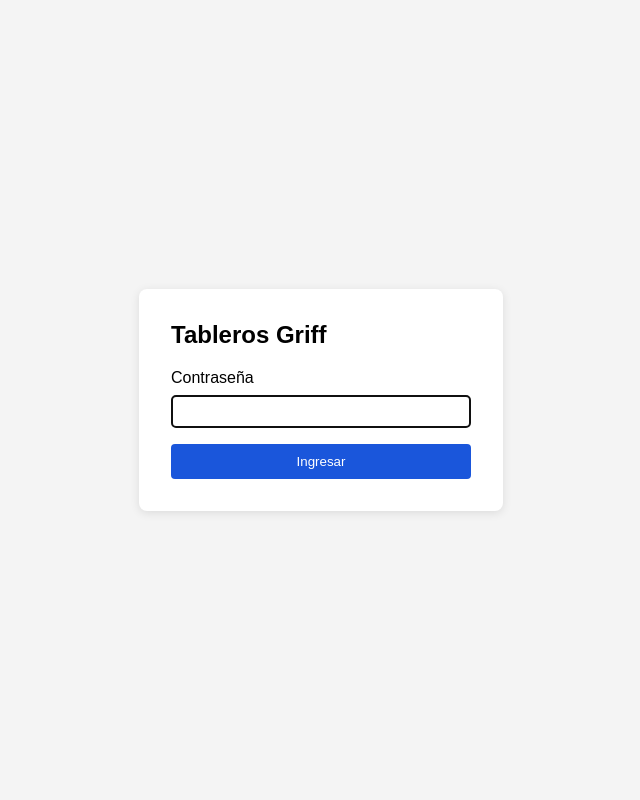
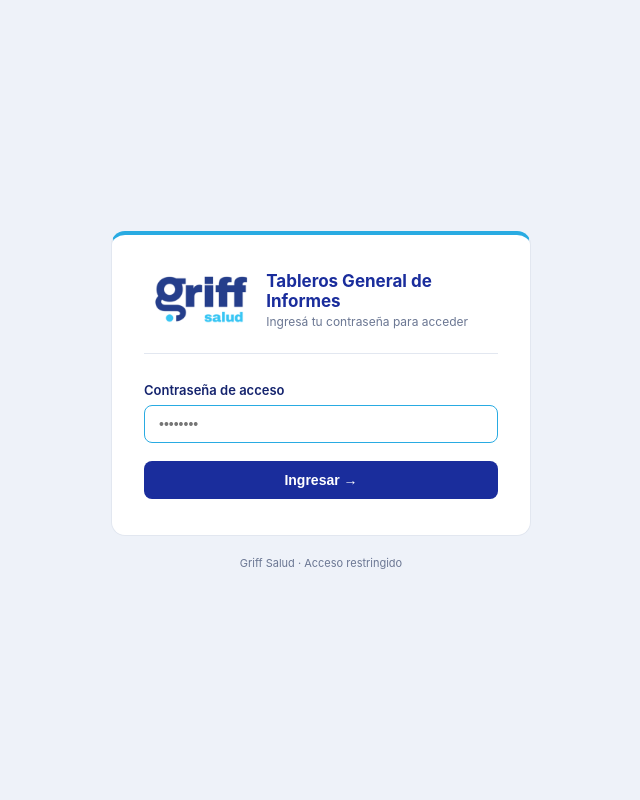
Before and after one commit to patriciadisenoweb95-alt/tableros-griff, a PHP site: page /login.php in a window 1280 px wide. Shown: the whole page, without its empty margins (319-959 px from the left). Run offline with PHP 8.4, Linux system fonts and the light colour scheme.

Commit message:
rediseño login al estilo dashboards

```diff
--- a/login.php
+++ b/login.php
@@ -6,7 +6,6 @@ $error = '';
 
 if ($_SERVER['REQUEST_METHOD'] === 'POST') {
     $ingresada = $_POST['clave'] ?? '';
-
     if (password_verify($ingresada, $CLAVE_HASH)) {
         $_SESSION['griff_auth'] = true;
         $_SESSION['griff_ts']   = time();
@@ -21,31 +20,134 @@ if ($_SERVER['REQUEST_METHOD'] === 'POST') {
 <html lang="es">
 <head>
     <meta charset="UTF-8">
-    <title>Acceso — Griff</title>
+    <meta name="viewport" content="width=device-width, initial-scale=1.0">
+    <title>Acceso — Griff Salud</title>
     <style>
-        body { font-family: sans-serif; background: #f4f4f4;
-               display: flex; justify-content: center; align-items: center; height: 100vh; margin: 0; }
-        .box { background: white; padding: 2rem; border-radius: 8px;
-               box-shadow: 0 2px 10px rgba(0,0,0,.1); width: 300px; }
-        h2 { margin-top: 0; }
-        input[type=password] { width: 100%; padding: .5rem; margin: .5rem 0 1rem;
-                               box-sizing: border-box; border: 1px solid #ccc; border-radius: 4px; }
-        button { width: 100%; padding: .6rem; background: #1a56db;
-                 color: white; border: none; border-radius: 4px; cursor: pointer; }
-        .error { color: red; font-size: .9rem; }
+        :root {
+            --azul: #1A2D9C;
+            --celeste: #29ABE2;
+            --bg: #eef2f9;
+            --card: #ffffff;
+            --line: #e2e7f0;
+            --muted: #6b7793;
+            --azul-txt: #15246E;
+        }
+        * { margin: 0; padding: 0; box-sizing: border-box; }
+        body {
+            font-family: -apple-system, BlinkMacSystemFont, "Segoe UI", Roboto, Arial, sans-serif;
+            background: var(--bg);
+            min-height: 100vh;
+            display: flex;
+            align-items: center;
+            justify-content: center;
+            padding: 24px;
+        }
+        .wrap {
+            width: 100%;
+            max-width: 420px;
+        }
+        .card {
+            background: var(--card);
+            border: 1px solid var(--line);
+            border-radius: 14px;
+            border-top: 4px solid var(--celeste);
+            padding: 36px 32px;
+        }
+        .head {
+            display: flex;
+            align-items: center;
+            gap: 16px;
+            margin-bottom: 28px;
+            padding-bottom: 24px;
+            border-bottom: 1px solid var(--line);
+        }
+        .head img {
+            height: 52px;
+            width: auto;
+        }
+        .head h1 {
+            font-size: 17px;
+            font-weight: 700;
+            color: var(--azul);
+        }
+        .head p {
+            font-size: 12px;
+            color: var(--muted);
+            margin-top: 3px;
+        }
+        label {
+            display: block;
+            font-size: 13px;
+            font-weight: 600;
+            color: var(--azul-txt);
+            margin-bottom: 7px;
+        }
+        input[type=password] {
+            width: 100%;
+            padding: 10px 14px;
+            border: 1px solid var(--line);
+            border-radius: 8px;
+            font-size: 14px;
+            color: var(--azul-txt);
+            background: #f8fafd;
+            outline: none;
+            transition: border-color .15s;
+        }
+        input[type=password]:focus {
+            border-color: var(--celeste);
+            background: #fff;
+        }
+        button {
+            width: 100%;
+            margin-top: 18px;
+            padding: 11px;
+            background: var(--azul);
+            color: white;
+            border: none;
+            border-radius: 8px;
+            font-size: 14px;
+            font-weight: 600;
+            cursor: pointer;
+            transition: background .15s;
+        }
+        button:hover { background: #152380; }
+        .error {
+            background: #fff0f0;
+            border: 1px solid #fcc;
+            border-radius: 8px;
+            padding: 10px 14px;
+            font-size: 13px;
+            color: #c0392b;
+            margin-bottom: 16px;
+        }
+        .foot {
+            text-align: center;
+            font-size: 11px;
+            color: var(--muted);
+            margin-top: 20px;
+        }
     </style>
 </head>
 <body>
-<div class="box">
-    <h2>Tableros Griff</h2>
-    <?php if ($error): ?>
-        <p class="error"><?= htmlspecialchars($error) ?></p>
-    <?php endif; ?>
-    <form method="POST">
-        <label>Contraseña</label>
-        <input type="password" name="clave" autofocus>
-        <button type="submit">Ingresar</button>
-    </form>
+<div class="wrap">
+    <div class="card">
+        <div class="head">
+            <img src="/assets/griff.png" alt="Griff Salud">
+            <div>
+                <h1>Tableros General de Informes</h1>
+                <p>Ingresá tu contraseña para acceder</p>
+            </div>
+        </div>
+        <?php if ($error): ?>
+            <div class="error"><?= htmlspecialchars($error) ?></div>
+        <?php endif; ?>
+        <form method="POST">
+            <label>Contraseña de acceso</label>
+            <input type="password" name="clave" autofocus placeholder="••••••••">
+            <button type="submit">Ingresar →</button>
+        </form>
+    </div>
+    <div class="foot">Griff Salud · Acceso restringido</div>
 </div>
 </body>
 </html>
```
